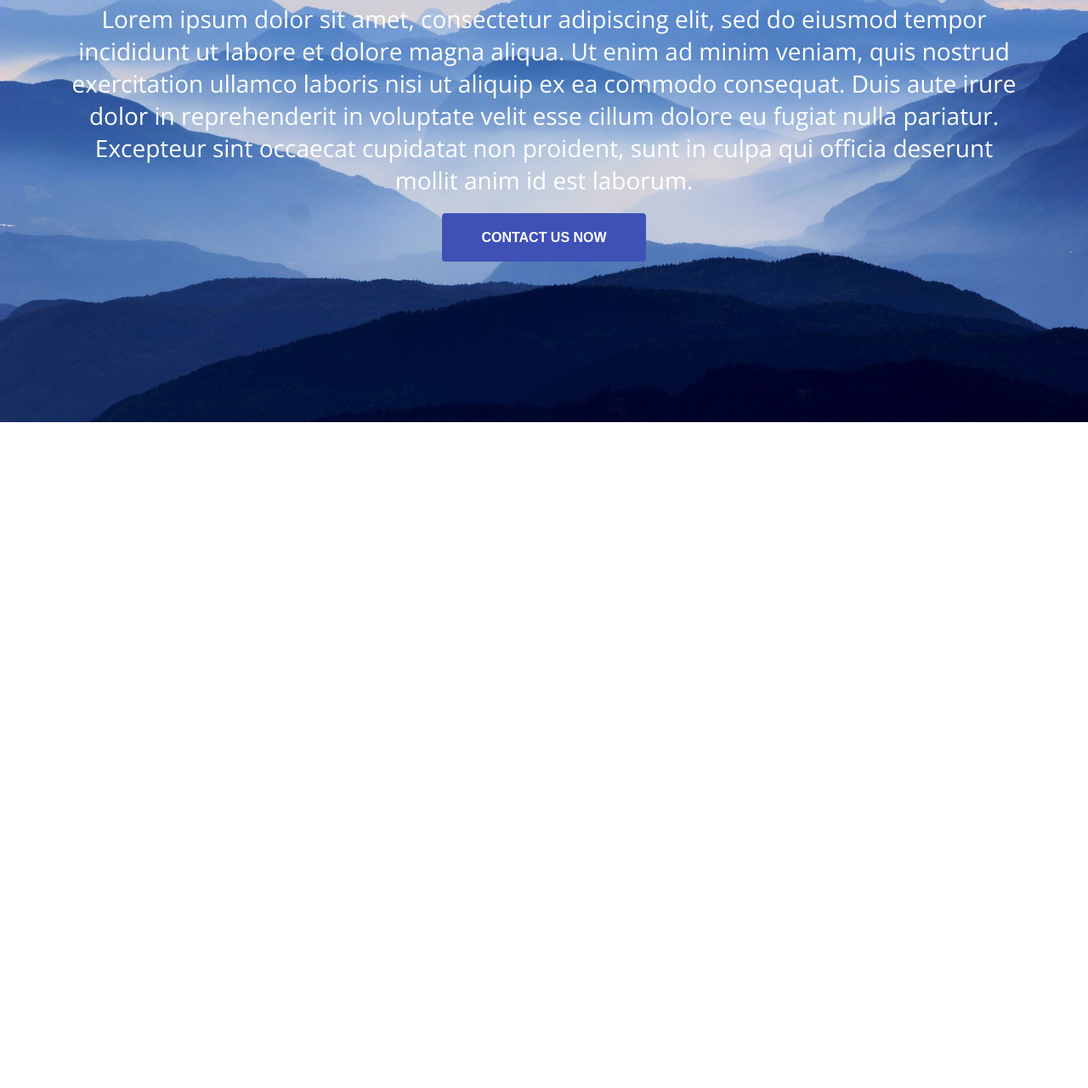
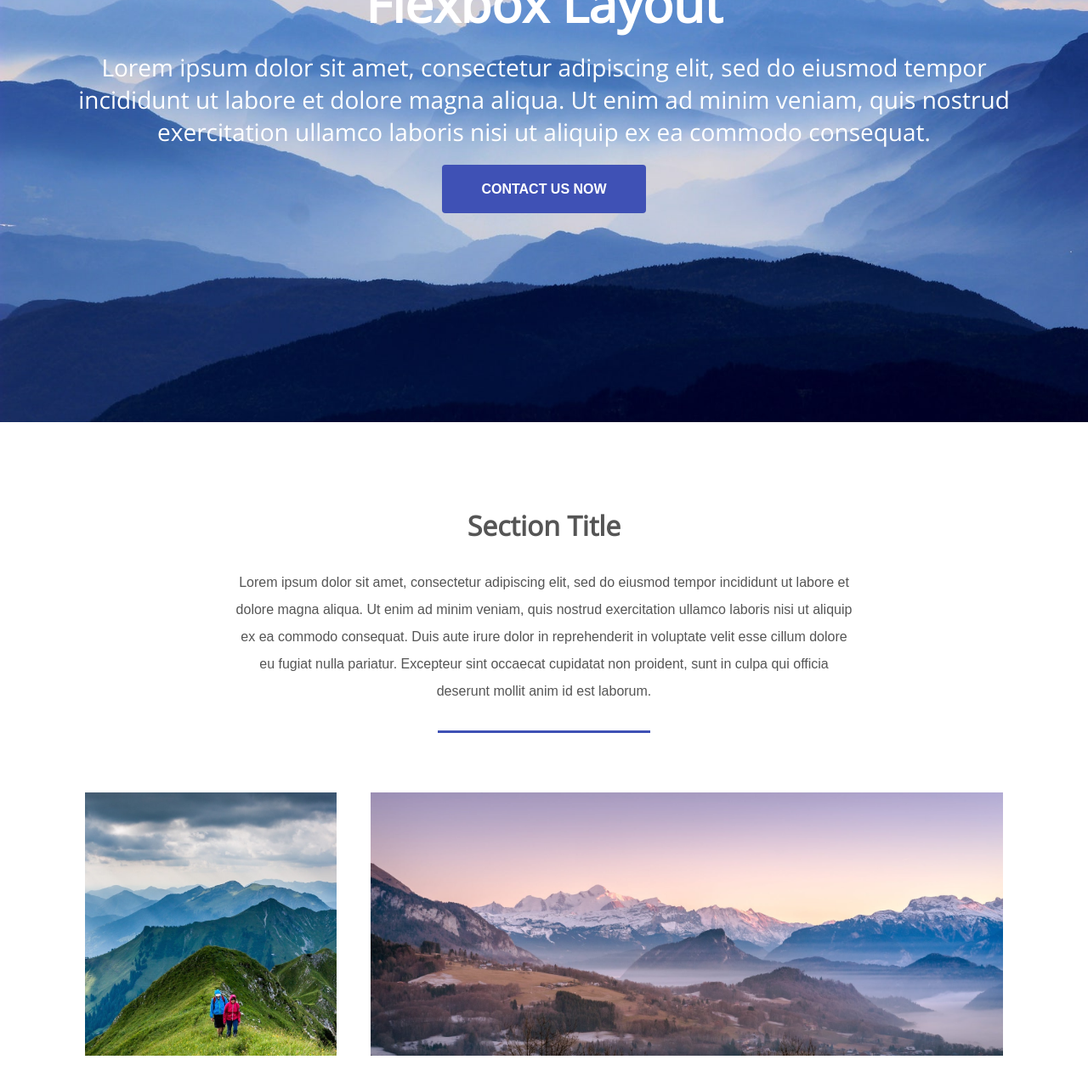
Before and after one commit to mullaned/CSS-flexbox-layout, a plain HTML site: page index.html in a window 1280 px wide. Shown: the part 303-1584 px from the top of the page at 85% size. Before the commit the page ends 800 px from the top, so only its background shows below. Drawn offline with nearby package versions, Linux system fonts and the light colour scheme.

Commit message:
images section

```diff
--- a/assets/css/styles.css
+++ b/assets/css/styles.css
@@ -11,6 +11,7 @@ html {
 	color: #555;
 }
 
+ul,
 nav {
 	list-style: none;
 }
@@ -39,6 +40,36 @@ section {
 	flex-direction: column;
 	align-items: center;
 	padding: 100px 80px;
+}
+
+.grid {
+    width: 100%;
+    display: flex;
+    flex-wrap: wrap;
+    justify-content: center;
+}
+
+hr {
+    width: 250px;
+    height: 3px;
+    background-color: #3f51b5;
+    border: 0;
+    margin-bottom: 50px;
+}
+
+section h3.title {
+    text-transform: capitalize;
+    font: bold 32px "Open Sans", sans-serif;
+    margin-bottom: 30px;
+    text-align: center;
+}
+
+section p {
+    max-width: 775px;
+    line-height: 2;
+    padding: 0 20px;
+    margin-bottom: 30px;
+    text-align: center;
 }
 
 /*Header Styles*/
@@ -121,3 +152,22 @@ header nav li {
 		margin: 0;
 	}
 }
+
+
+/* Destinations Section */
+
+.images-grid .grid li {
+    height: 350px;
+    padding: 20px;
+    background-clip: content-box;
+    background-size: cover;
+    background-position: center;
+}
+
+.images-grid .grid li.small {
+    flex-basis: 30%;
+}
+
+.images-grid .grid li.large {
+    flex-basis: 70%;
+}
--- a/index.html
+++ b/index.html
@@ -22,9 +22,22 @@
     <div class="background-image" style="background-image: url(assets/img/main.jpg);"></div>
     <div class="hero-content-area">
       <h1>Flexbox Layout</h1>
-      <h3>Lorem ipsum dolor sit amet, consectetur adipiscing elit, sed do eiusmod tempor incididunt ut labore et dolore magna aliqua. Ut enim ad minim veniam, quis nostrud exercitation ullamco laboris nisi ut aliquip ex ea commodo consequat. Duis aute irure dolor in reprehenderit in voluptate velit esse cillum dolore eu fugiat nulla pariatur. Excepteur sint occaecat cupidatat non proident, sunt in culpa qui officia deserunt mollit anim id est laborum.</h3>
+      <h3>Lorem ipsum dolor sit amet, consectetur adipiscing elit, sed do eiusmod tempor incididunt ut labore et dolore magna aliqua. Ut enim ad minim veniam, quis nostrud exercitation ullamco laboris nisi ut aliquip ex ea commodo consequat. </h3>
       <a href="#" class="btn">Contact Us Now</a>
     </div>
   </section>
+
+  <section class="images-grid">
+    <h3 class="title">Section Title</h3>
+    <p>Lorem ipsum dolor sit amet, consectetur adipiscing elit, sed do eiusmod tempor incididunt ut labore et dolore magna aliqua. Ut enim ad minim veniam, quis nostrud exercitation ullamco laboris nisi ut aliquip ex ea commodo consequat. Duis aute irure dolor in reprehenderit in voluptate velit esse cillum dolore eu fugiat nulla pariatur. Excepteur sint occaecat cupidatat non proident, sunt in culpa qui officia deserunt mollit anim id est laborum.</p>
+    <hr>
+
+    <ul class="grid">
+      <li class="small" style="background-image: url(assets/img/mountain1.jpg);"></li>
+      <li class="large" style="background-image: url(assets/img/mountain2.jpg);"></li>
+      <li class="large" style="background-image: url(assets/img/mountain3.jpg);"></li>
+      <li class="small" style="background-image: url(assets/img/mountain4.jpg);"></li>
+    </ul>
+  </section>
 </body>
 </html>
```
